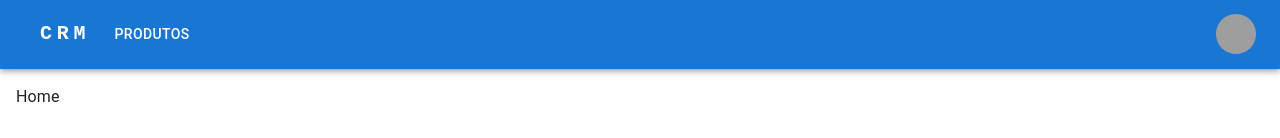
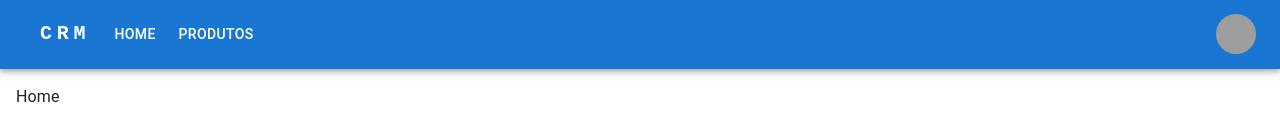
Before and after one commit to BettBernarda/CRM-React-project, a React (Vite) app: page / in a window 1280 px wide. Shown: the top 138 px of the page. Built offline with nearby package versions, Linux system fonts and the light colour scheme; grey boxes are pictures that could not be loaded; some icons are missing.

Commit message:
Adicionado botão para voltar para home na barra de navegação

```diff
--- a/src/components/ResponsiveAppBar.jsx
+++ b/src/components/ResponsiveAppBar.jsx
@@ -17,6 +17,7 @@ import MenuItem from '@mui/material/MenuItem';
 import AdbIcon from '@mui/icons-material/Adb';
 
 const pages = [
+  { 'name': 'Home', 'link': '/' },
   { 'name': 'Produtos', 'link': '/produtos' },
   ];
 
```
